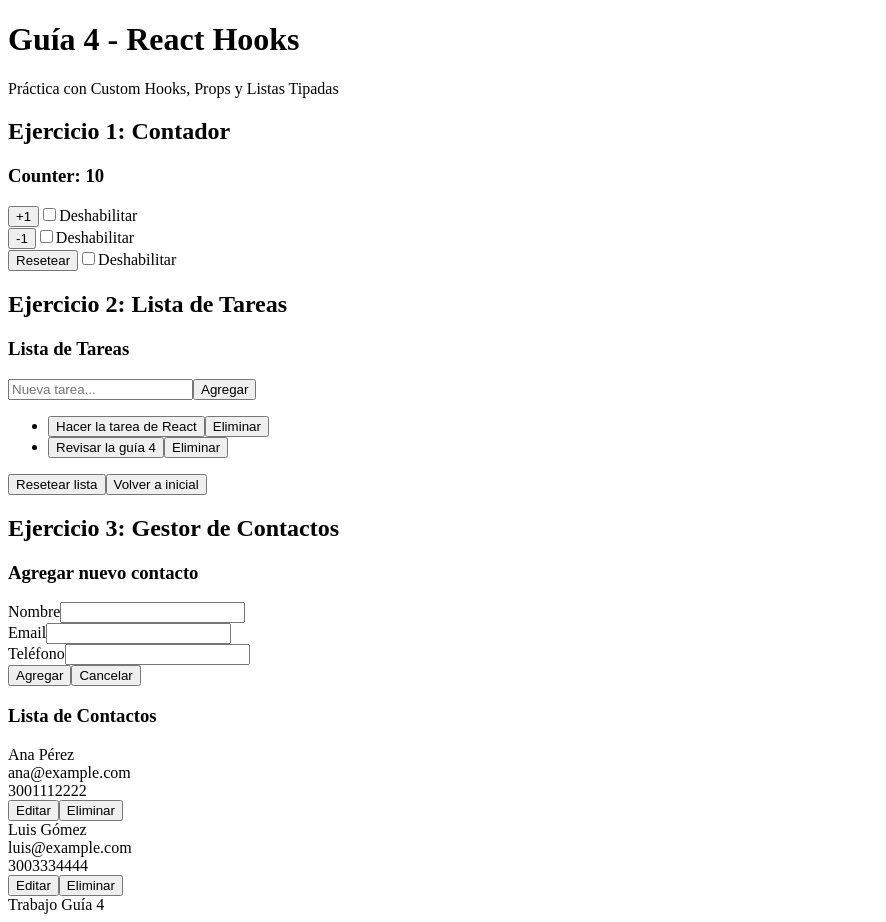
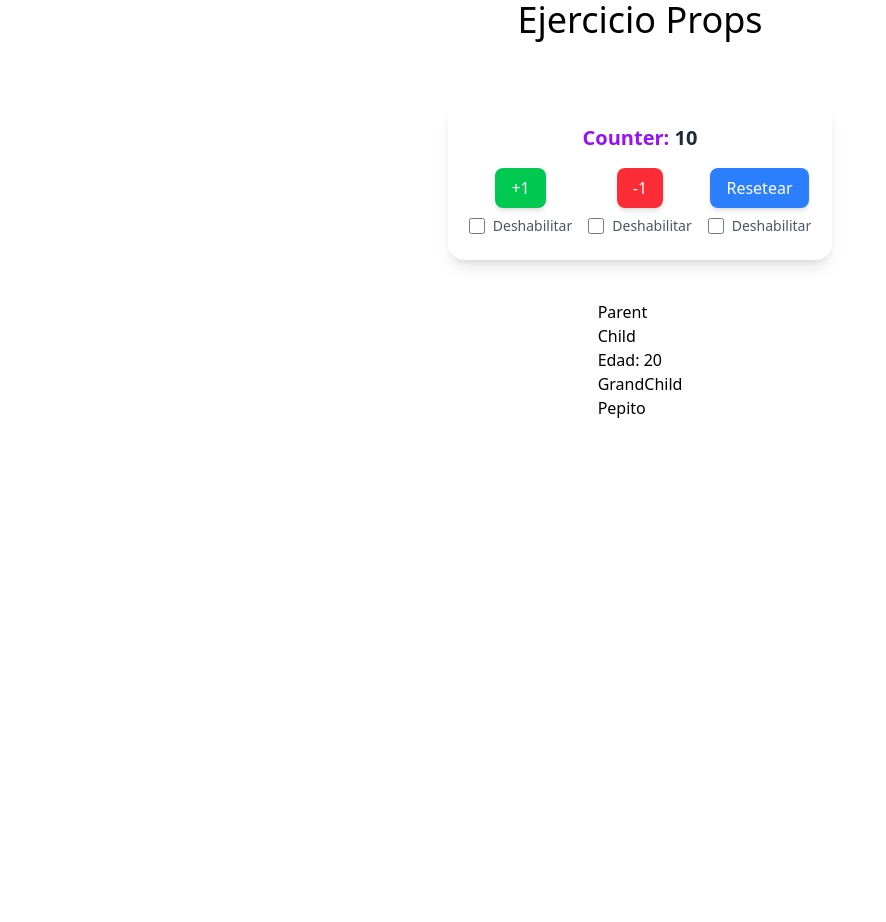
Before and after one commit to paulazuniga438110/HerramientasVisualesDeProgramacionTDST, a React (Vite) app in the folder 03-tailwind/: page / in a window 1280 px wide. Shown: the whole page, without its empty margins (0-886 px from the left). After the commit the page ends 800 px from the top, so only its background shows below. Built offline with nearby package versions, Linux system fonts and the light colour scheme.

Commit message:
GuiaProps

```diff
--- a/03-tailwind/src/App.tsx
+++ b/03-tailwind/src/App.tsx
@@ -1,94 +1,15 @@
-import { useState } from "react";
-import { Counter } from "./components/Counter";
-import { TaskList } from "./components/TaskList";
-import { useContacts } from "./hooks/useContacts";
-import type { Contact } from "./hooks/useContacts";
-import { ContactForm } from "./components/ContactForm";
-import { ContactList } from "./components/ContactList";
+import './App.css'
+import { Counter } from './components/Counter'
+import { Parent } from './components/Parent'
 
-export const App = () => {
-  const initialContacts: Contact[] = [
-    { id: "c1", name: "Ana Pérez", email: "ana@example.com", phone: "3001112222" },
-    { id: "c2", name: "Luis Gómez", email: "luis@example.com", phone: "3003334444" },
-  ];
+function App() {
+  return (
+    <div className="flex flex-col gap-10 justify-center items-center">
+      <h1 className="text-4xl mb-5">Ejercicio Props</h1>
+      <Counter />
+      <Parent name="Pepito" age={20} />
+    </div>
+  )
+}
 
-  const { contacts, addContact, removeContact, updateContact } = useContacts(initialContacts);
-  const [editing, setEditing] = useState<Contact | null>(null);
-
-  return (
-    <div className="min-h-screen bg-gradient-to-br from-purple-100 to-blue-100 p-6 flex flex-col items-center">
-      {/* Encabezado */}
-      <header className="mb-12 text-center">
-        <h1 className="text-4xl font-bold text-purple-700 mb-2">Guía 4 - React Hooks </h1>
-        <p className="text-gray-700 text-lg">
-          Práctica con Custom Hooks, Props y Listas Tipadas
-        </p>
-      </header>
-
-      {/* Contenido */}
-      <main className="w-full max-w-6xl grid gap-10">
-        {/* Ejercicio 1 - Counter */}
-        <section className="bg-white rounded-2xl shadow-lg p-6">
-          <h2 className="text-2xl font-semibold text-blue-600 mb-4">
-            Ejercicio 1: Contador
-          </h2>
-          <Counter />
-        </section>
-
-        {/* Ejercicio 2 - Task List */}
-        <section className="bg-white rounded-2xl shadow-lg p-6">
-          <h2 className="text-2xl font-semibold text-blue-600 mb-4">
-            Ejercicio 2: Lista de Tareas
-          </h2>
-          <TaskList />
-        </section>
-
-        {/* Ejercicio 3 - Contactos */}
-        <section className="bg-white rounded-2xl shadow-lg p-6">
-          <h2 className="text-2xl font-semibold text-blue-600 mb-6">
-            Ejercicio 3: Gestor de Contactos
-          </h2>
-          <div className="grid md:grid-cols-2 gap-6">
-            {/* Formulario */}
-            <div className="bg-purple-50 p-4 rounded-xl border border-purple-200 shadow-sm">
-              <h3 className="text-lg font-semibold mb-3 text-purple-700">
-                {editing ? "✏️ Editar contacto" : "Agregar nuevo contacto"}
-              </h3>
-              <ContactForm
-                initialData={editing ?? undefined}
-                onCancel={() => setEditing(null)}
-                onSubmit={(data) => {
-                  if ("id" in data) {
-                    updateContact(data.id, data);
-                    setEditing(null);
-                  } else {
-                    addContact(data);
-                  }
-                }}
-              />
-            </div>
-
-            {/* Lista de contactos */}
-            <div className="bg-purple-50 p-4 rounded-xl border border-purple-200 shadow-sm">
-              <h3 className="text-lg font-semibold mb-3 text-purple-700">
-                Lista de Contactos
-              </h3>
-              <ContactList
-                contacts={contacts}
-                onDelete={removeContact}
-                onEdit={setEditing}
-              />
-            </div>
-          </div>
-        </section>
-      </main>
-
-      {/* Footer */}
-      <footer className="mt-12 text-gray-600 text-sm">
-        Trabajo Guía 4
-      </footer>
-    </div>
-  );
-};
-
-export default App;
+export default App
--- /dev/null
+++ b/03-tailwind/src/components/Child.tsx
@@ -0,0 +1,18 @@
+import { Grandchild } from "./Grandchild"
+
+interface Props {
+  name: string
+  age: number
+}
+
+export const Child = ({ name, age }: Props) => {
+  return (
+    <div>
+      <h1>Child</h1>
+      <div>Edad: {age}</div>
+      <div>
+        <Grandchild name={name} />
+      </div>
+    </div>
+  )
+}
--- /dev/null
+++ b/03-tailwind/src/components/Grandchild.tsx
@@ -0,0 +1,12 @@
+interface Props {
+  name: string
+}
+
+export const Grandchild = ({ name }: Props) => {
+  return (
+    <>
+      <h1>GrandChild</h1>
+      <div>{name}</div>
+    </>
+  )
+}
--- /dev/null
+++ b/03-tailwind/src/components/Parent.tsx
@@ -0,0 +1,17 @@
+import { Child } from "./Child"
+
+interface ParentProps {
+  name: string
+  age: number
+}
+
+export const Parent = ({ name, age }: ParentProps) => {
+  return (
+    <div>
+      <h1>Parent</h1>
+      <div>
+        <Child name={name} age={age} />
+      </div>
+    </div>
+  )
+}
```
Also changed, not shown: 03-tailwind/src/components/Counter.tsx (line endings or trailing spaces), 03-tailwind/src/hooks/useTask.tsx (line endings or trailing spaces).
